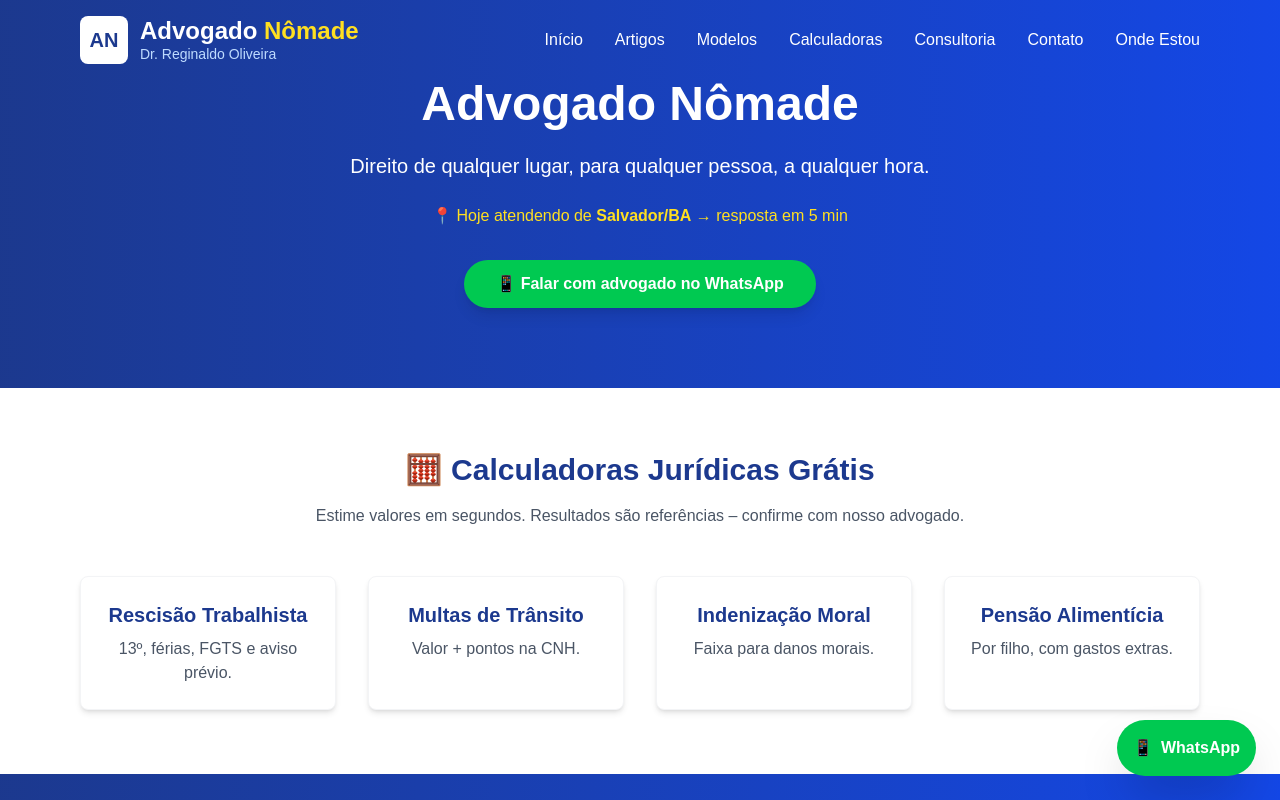
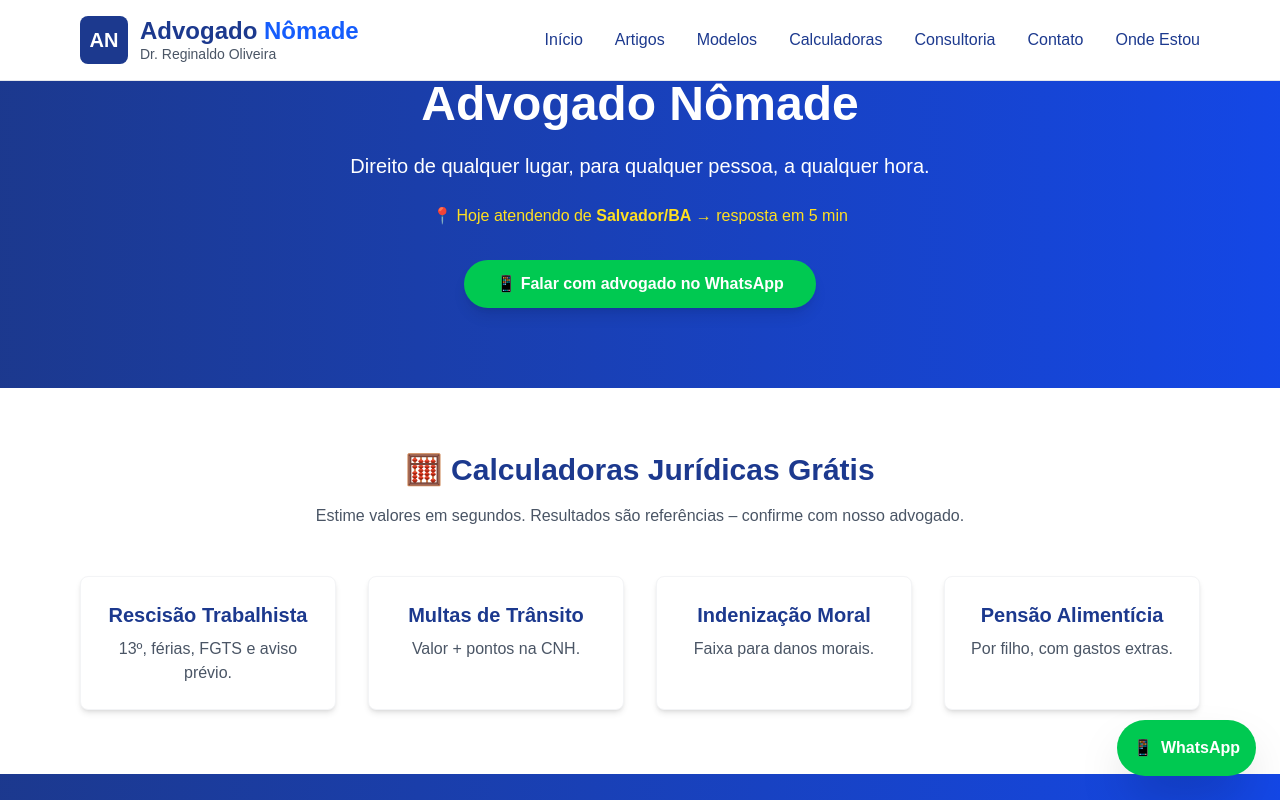
Before and after one commit to mestrereginaldo-site/advogadonomade1, a Next.js app: page / in a window 1280 px wide. Shown: the top 800 px of the page. Built offline with nearby package versions, Linux system fonts and the light colour scheme.

Commit message:
Update Header.tsx

```diff
--- a/app/components/Header.tsx
+++ b/app/components/Header.tsx
@@ -1,4 +1,3 @@
-"use client";
 "use client";
 import Link from "next/link";
 import { useState } from "react";
@@ -7,17 +6,17 @@ export default function Header() {
   const [open, setOpen] = useState(false);
 
   return (
-    <header className="bg-gradient-to-r from-blue-900 to-blue-700 fixed top-0 left-0 right-0 z-50">
+    <header className="bg-white border-b border-gray-200 fixed top-0 left-0 right-0 z-50">
       <div className="max-w-6xl mx-auto px-4 py-4 flex justify-between items-center">
         <Link href="/" className="flex items-center space-x-3">
-          <div className="w-12 h-12 bg-white rounded-lg flex items-center justify-center">
-            <span className="text-blue-900 font-bold text-xl">AN</span>
+          <div className="w-12 h-12 bg-blue-900 rounded-lg flex items-center justify-center">
+            <span className="text-white font-bold text-xl">AN</span>
           </div>
           <div>
-            <div className="text-2xl font-bold text-white leading-tight">
-              Advogado <span className="text-yellow-300">Nômade</span>
+            <div className="text-2xl font-bold text-blue-900 leading-tight">
+              Advogado <span className="text-blue-600">Nômade</span>
             </div>
-            <div className="text-sm text-blue-200 leading-tight">
+            <div className="text-sm text-gray-600 leading-tight">
               Dr. Reginaldo Oliveira
             </div>
           </div>
@@ -25,30 +24,30 @@ export default function Header() {
 
         <nav className="hidden md:block">
           <ul className="flex space-x-8">
-            <li><Link href="/" className="text-white hover:text-yellow-300 font-medium transition-colors">Início</Link></li>
-            <li><Link href="/artigos" className="text-white hover:text-yellow-300 font-medium transition-colors">Artigos</Link></li>
-            <li><Link href="/modelos" className="text-white hover:text-yellow-300 font-medium transition-colors">Modelos</Link></li>
-            <li><Link href="/calculadoras" className="text-white hover:text-yellow-300 font-medium transition-colors">Calculadoras</Link></li>
-            <li><Link href="/consultoria" className="text-white hover:text-yellow-300 font-medium transition-colors">Consultoria</Link></li>
-            <li><Link href="/contato" className="text-white hover:text-yellow-300 font-medium transition-colors">Contato</Link></li>
-            <li><Link href="/onde-estou" className="text-white hover:text-yellow-300 font-medium transition-colors">Onde Estou</Link></li>
+            <li><Link href="/" className="text-blue-900 hover:text-blue-600 font-medium transition-colors">Início</Link></li>
+            <li><Link href="/artigos" className="text-blue-900 hover:text-blue-600 font-medium transition-colors">Artigos</Link></li>
+            <li><Link href="/modelos" className="text-blue-900 hover:text-blue-600 font-medium transition-colors">Modelos</Link></li>
+            <li><Link href="/calculadoras" className="text-blue-900 hover:text-blue-600 font-medium transition-colors">Calculadoras</Link></li>
+            <li><Link href="/consultoria" className="text-blue-900 hover:text-blue-600 font-medium transition-colors">Consultoria</Link></li>
+            <li><Link href="/contato" className="text-blue-900 hover:text-blue-600 font-medium transition-colors">Contato</Link></li>
+            <li><Link href="/onde-estou" className="text-blue-900 hover:text-blue-600 font-medium transition-colors">Onde Estou</Link></li>
           </ul>
         </nav>
 
         <div className="md:hidden">
-          <button onClick={() => setOpen(!open)} className="text-2xl text-white">
+          <button onClick={() => setOpen(!open)} className="text-2xl text-blue-900">
             ☰
           </button>
           {open && (
-            <div className="absolute top-full left-0 right-0 bg-blue-800">
+            <div className="absolute top-full left-0 right-0 bg-white border-b border-gray-200">
               <div className="flex flex-col p-4 space-y-4">
-                <Link href="/" onClick={() => setOpen(false)} className="text-white hover:text-yellow-300 font-medium">Início</Link>
-                <Link href="/artigos" onClick={() => setOpen(false)} className="text-white hover:text-yellow-300 font-medium">Artigos</Link>
-                <Link href="/modelos" onClick={() => setOpen(false)} className="text-white hover:text-yellow-300 font-medium">Modelos</Link>
-                <Link href="/calculadoras" onClick={() => setOpen(false)} className="text-white hover:text-yellow-300 font-medium">Calculadoras</Link>
-                <Link href="/consultoria" onClick={() => setOpen(false)} className="text-white hover:text-yellow-300 font-medium">Consultoria</Link>
-                <Link href="/contato" onClick={() => setOpen(false)} className="text-white hover:text-yellow-300 font-medium">Contato</Link>
-                <Link href="/onde-estou" onClick={() => setOpen(false)} className="text-white hover:text-yellow-300 font-medium">Onde Estou</Link>
+                <Link href="/" onClick={() => setOpen(false)} className="text-blue-900 hover:text-blue-600 font-medium">Início</Link>
+                <Link href="/artigos" onClick={() => setOpen(false)} className="text-blue-900 hover:text-blue-600 font-medium">Artigos</Link>
+                <Link href="/modelos" onClick={() => setOpen(false)} className="text-blue-900 hover:text-blue-600 font-medium">Modelos</Link>
+                <Link href="/calculadoras" onClick={() => setOpen(false)} className="text-blue-900 hover:text-blue-600 font-medium">Calculadoras</Link>
+                <Link href="/consultoria" onClick={() => setOpen(false)} className="text-blue-900 hover:text-blue-600 font-medium">Consultoria</Link>
+                <Link href="/contato" onClick={() => setOpen(false)} className="text-blue-900 hover:text-blue-600 font-medium">Contato</Link>
+                <Link href="/onde-estou" onClick={() => setOpen(false)} className="text-blue-900 hover:text-blue-600 font-medium">Onde Estou</Link>
               </div>
             </div>
           )}
```
